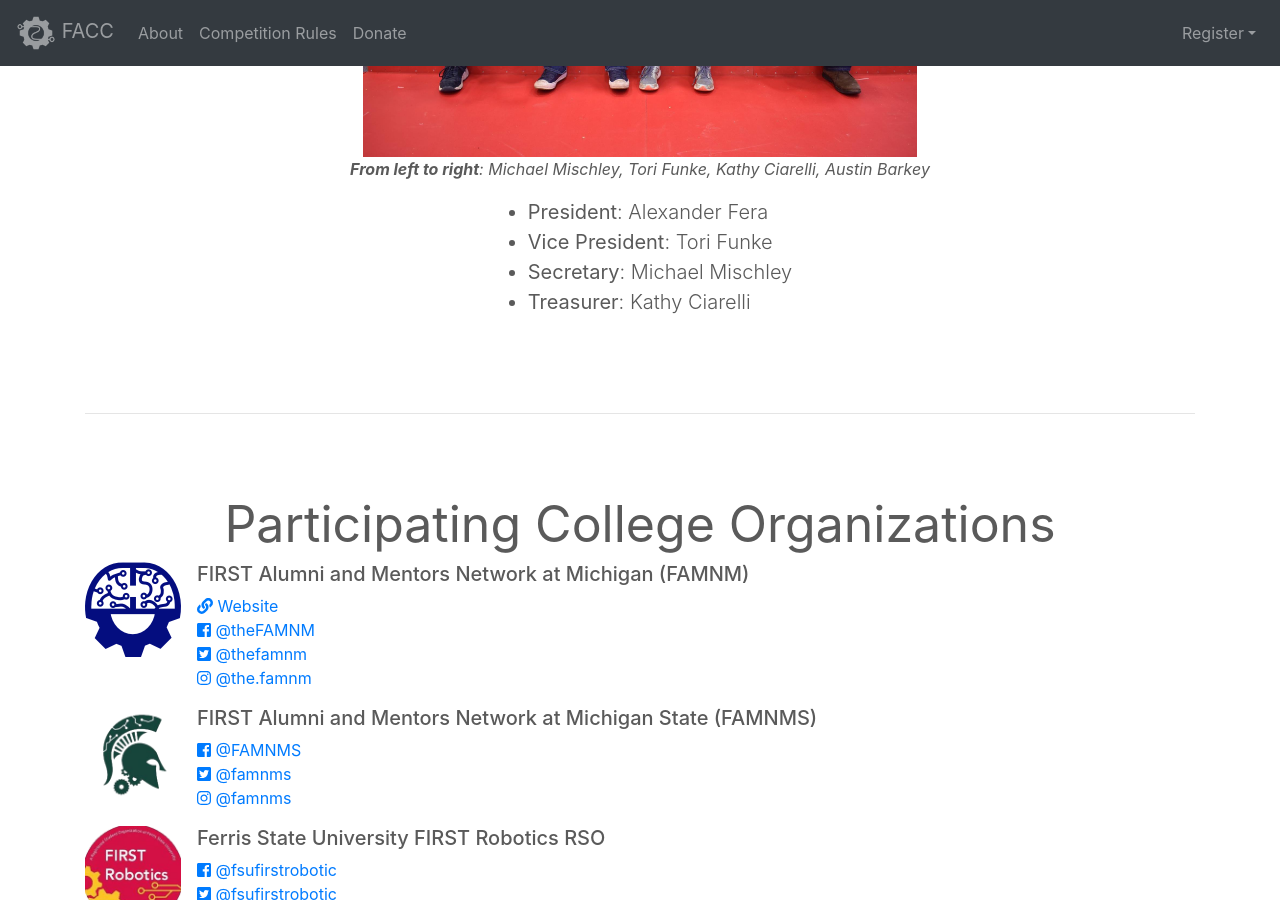
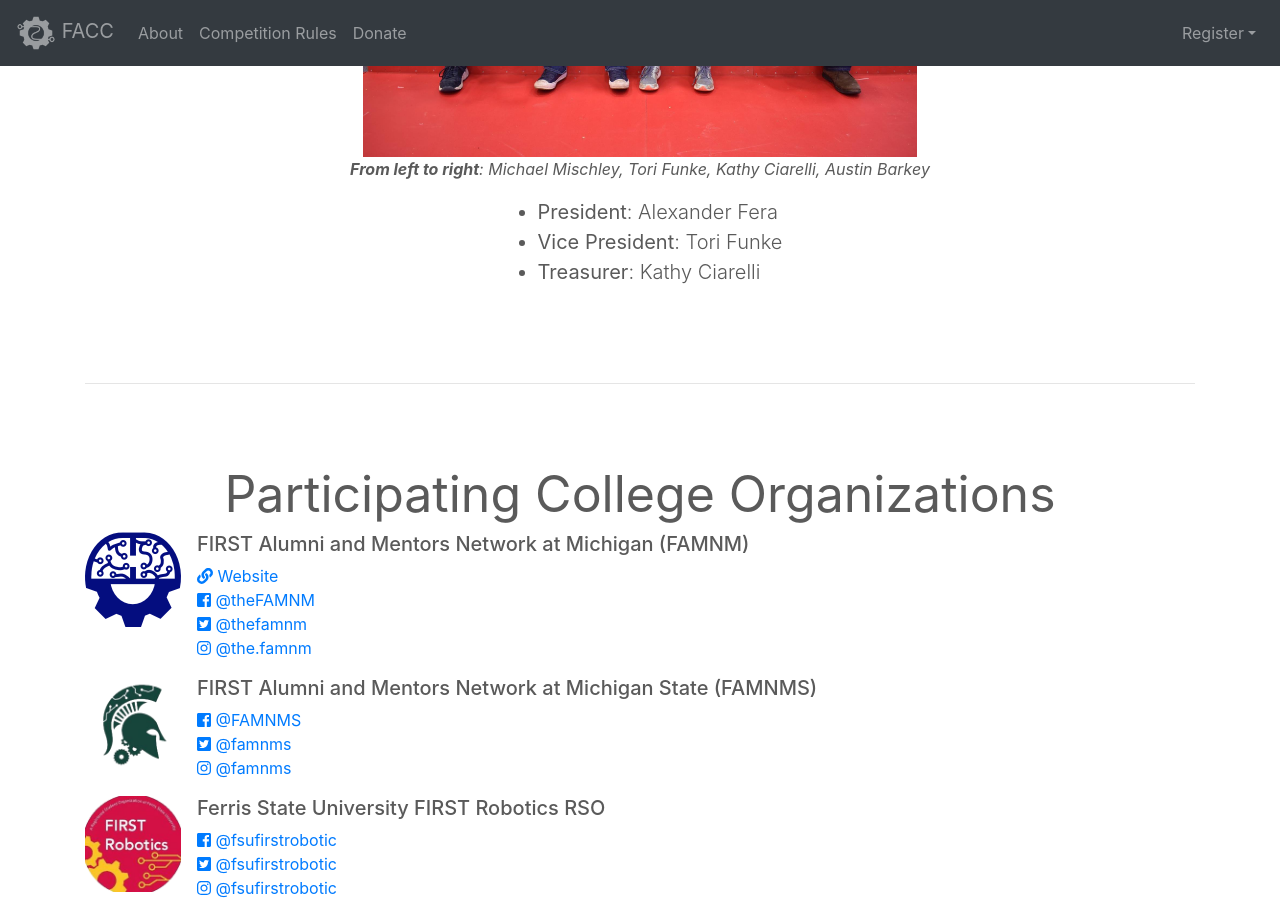
Before and after one commit to FAMNM/facc-website, a Jekyll site: the page built from about.html, in a window 1280 px wide and 900 px high, scrolled down 619 px. Built offline with Jekyll 4.4.1, drawn with Linux system fonts in a browser that asks for light colours; nearby versions of some CDN libraries.

Commit message:
Remove Mike as Secretary from about page

```diff
--- a/about.html
+++ b/about.html
@@ -48,7 +48,6 @@
                 <ul class="lead mx-auto">
                     <li><b>President</b>: Alexander Fera</li>
                     <li><b>Vice President</b>: Tori Funke</li>
-                    <li><b>Secretary</b>: Michael Mischley</li>
                     <li><b>Treasurer</b>: Kathy Ciarelli</li>
                 </ul>
             </div>
```
